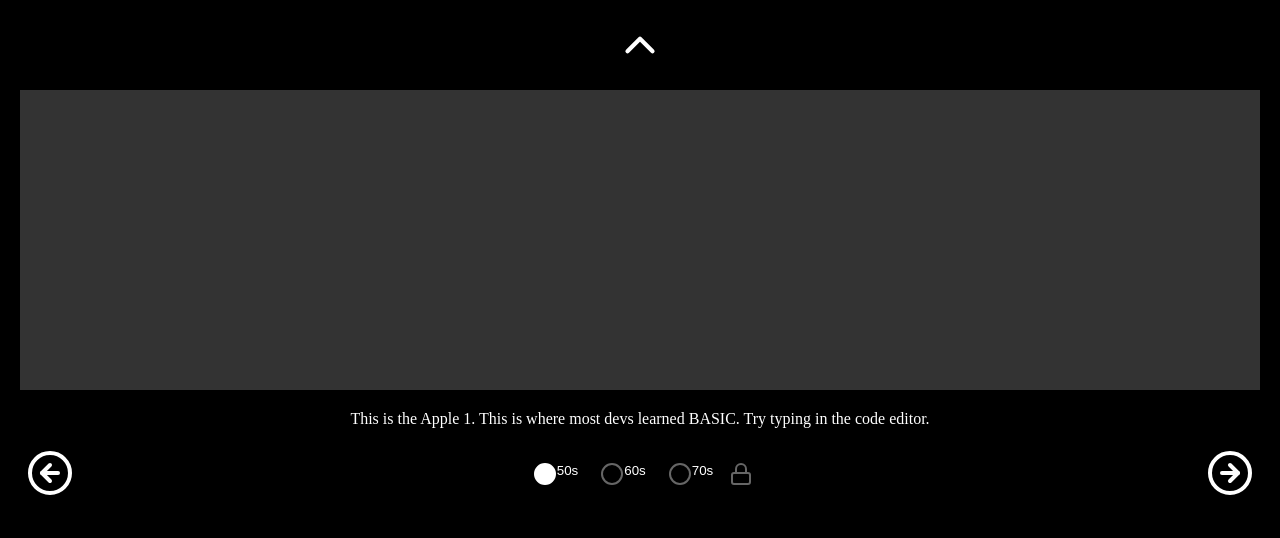
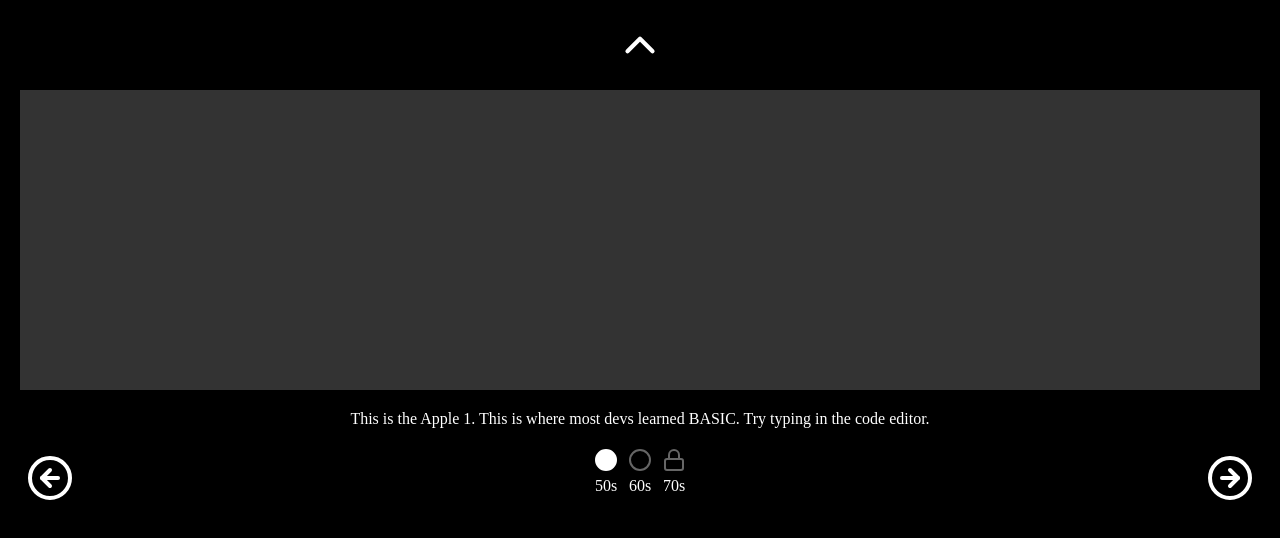
Before and after one commit to katarinaavucic/hack-to-the-future, a Next.js app: page / in a window 1280 px wide. Shown: the top 538 px of the page. Built offline with nearby package versions, Linux system fonts and the light colour scheme.

Commit message:
fixed the lock symbols

```diff
--- a/app/Carousel.jsx
+++ b/app/Carousel.jsx
@@ -12,6 +12,7 @@ export const Carousel = () => {
       description: "This is the Apple 1. This is where most devs learned BASIC. Try typing in the code editor.",
       image: "/imgs/laptop.png",
       label: "50s",
+      locked: false,
     },
     {
       id: 2,
@@ -19,6 +20,7 @@ export const Carousel = () => {
       description: "This is the Apple 2. It introduced even more features!",
       image: "/imgs/laptop2.png",
       label: "60s",
+      locked: false,
     },
     {
       id: 3,
@@ -26,6 +28,7 @@ export const Carousel = () => {
       description: "This is the Apple3. It introduced even more features!",
       image: "/imgs/laptop3.png",
       label: "70s",
+      locked: true,
     },
   ];
 
@@ -58,7 +61,6 @@ export const Carousel = () => {
             }}
           >
             {items.map((item) => (
-            // <CarouselItem key={item.id} item={item} width="100%" />
           <div
             key={item.id}
             style={{
@@ -72,9 +74,10 @@ export const Carousel = () => {
               backgroundColor: "#333",
             }}
           >
+            {!item.locked && (
               <img
-                src={items[activeIndex].image}
-                alt={items[activeIndex].title}
+            src={item.image}
+            alt={item.title}
             style={{
               maxWidth: "100%",
               height: "auto",
@@ -82,6 +85,7 @@ export const Carousel = () => {
               objectFit: "fill",
             }}
               />
+            )}
           </div>
             ))}
           </div>
@@ -89,7 +93,7 @@ export const Carousel = () => {
 
         {/* Text Description */}
       <div style={{ marginTop: "20px", fontSize: "16px" }}>
-        <p>{items[activeIndex].description}</p>
+        {!items[activeIndex].locked && <p>{items[activeIndex].description}</p>}
       </div>
 
       {/* Navigation Buttons */}
@@ -125,27 +129,16 @@ export const Carousel = () => {
         >
           <div style={{ display: "flex", gap: "10px" }}>
             {items.map((item, index) => (
-      <button
-        key={index}
-        onClick={() => updateIndex(index)}
-        style={{
-          background: "none",
-          border: "none",
-          cursor: "pointer",
-          display: "flex",
-          alignItems: "center",
-        }}
-      >
-        {index === activeIndex ? (
-          <Circle size={24} color="#fff" fill="#fff" />
+              <div key={index} style={{ display: "flex", flexDirection: "column", alignItems: "center" }}>
+                {item.locked ? (
+                  <Lock size={24} color="#666" />
                 ) : (
-          <Circle size={24} color="#666" />
+                  <Circle size={24} color={index === activeIndex ? "#fff" : "#666"} fill={index === activeIndex ? "#fff" : "none"} />
                 )}
                 <p style={{ marginTop: "5px", color: "#fff" }}>{item.label}</p>
-      </button>
+              </div>
             ))}
           </div>
-  <Lock size={24} color="#666" />
         </div>
 
         <button
@@ -161,6 +154,5 @@ export const Carousel = () => {
         </button>
       </div>
     </div>
-
   );
 };
```
Lines whose indentation alone changed are shown as unchanged.
